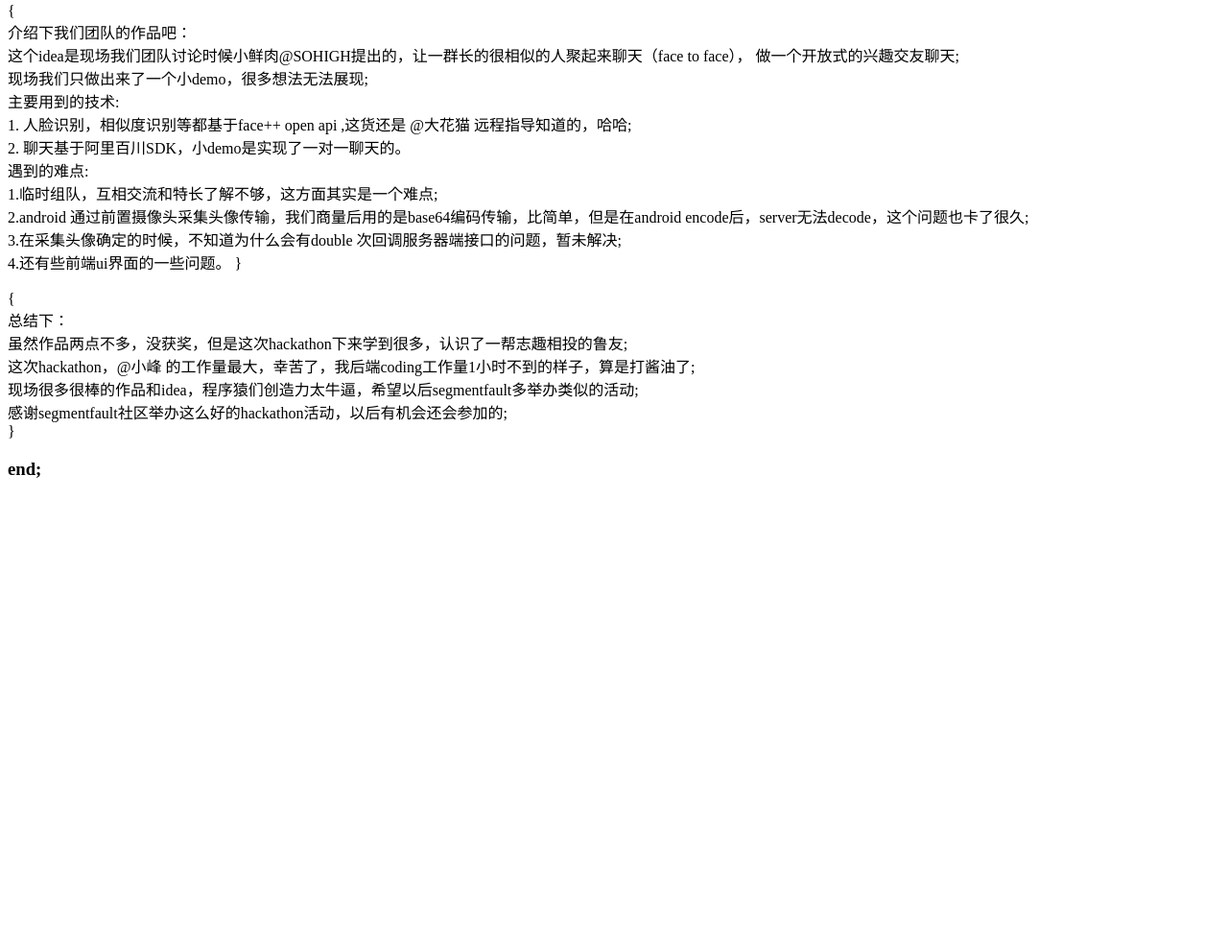
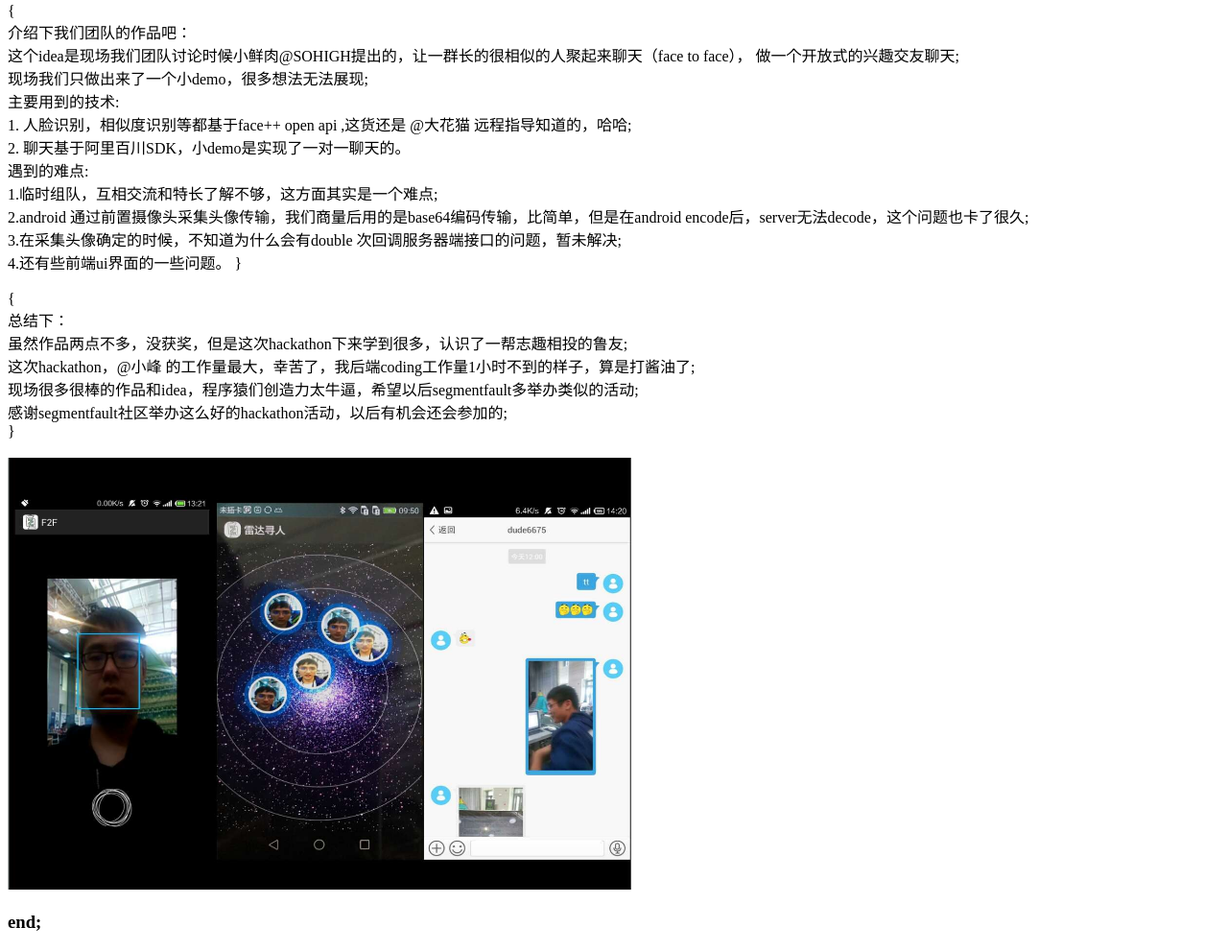
Before and after one commit to lazyp/lazyp.github.io, a plain HTML site: page sf_hackathon_2015.html in a window 1280 px wide. Shown: the part 928-1919 px from the top of the page at 96% size. Before the commit the page ends 1447 px from the top, so only its background shows below. Drawn offline with Linux system fonts and the light colour scheme.

Commit message:
hackthon

```diff
--- a/sf_hackathon_2015.html
+++ b/sf_hackathon_2015.html
@@ -54,7 +54,8 @@
 			感谢segmentfault社区举办这么好的hackathon活动，以后有机会还会参加的;<br/>
 		}
 		<section>
-
+      <br/>
+    <img src="409103443.jpg" width="650px" height="450px" />
 		<h3>end;</h3>
 	</body>
 </html>
```
Also changed, not shown: 409103443.jpg (added).
